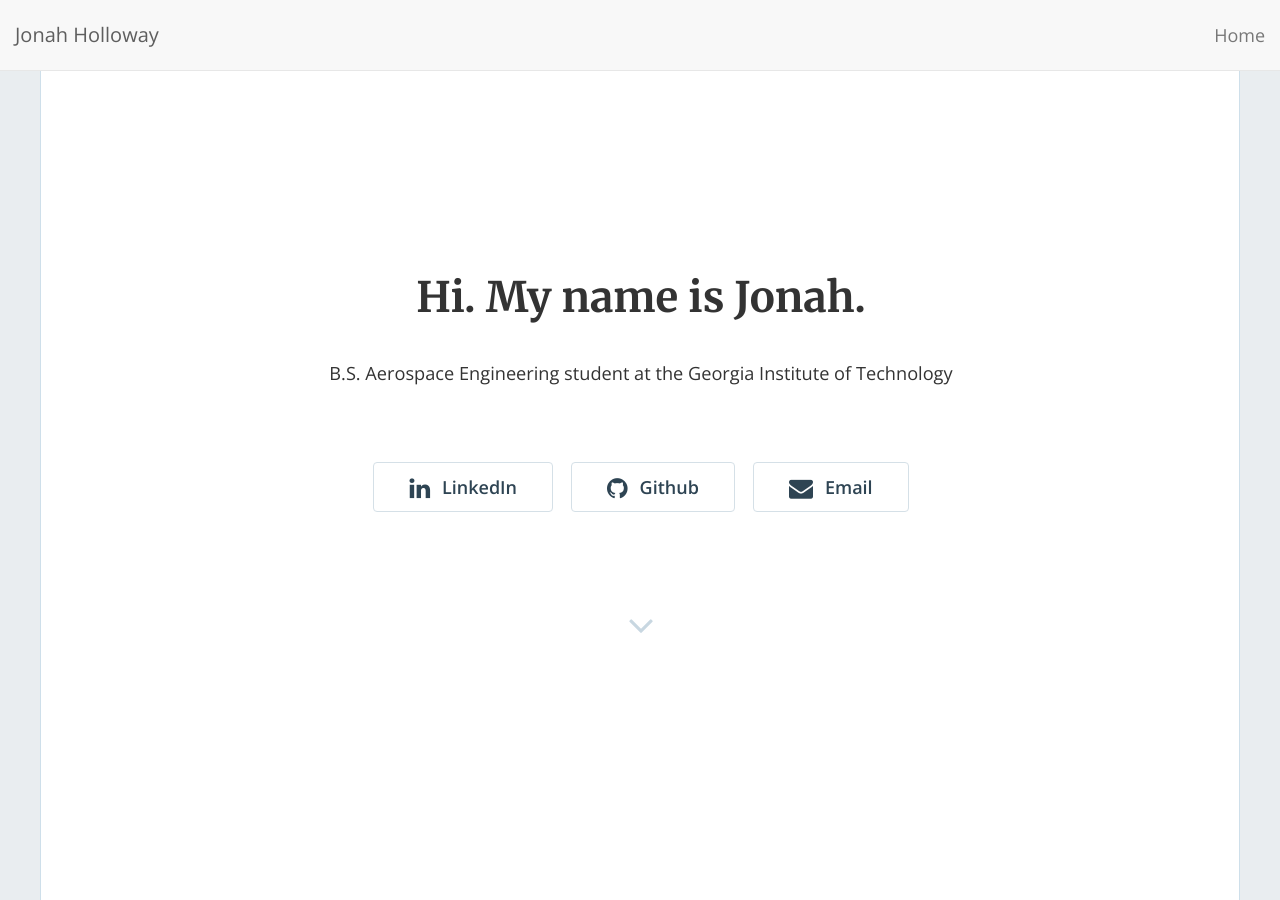
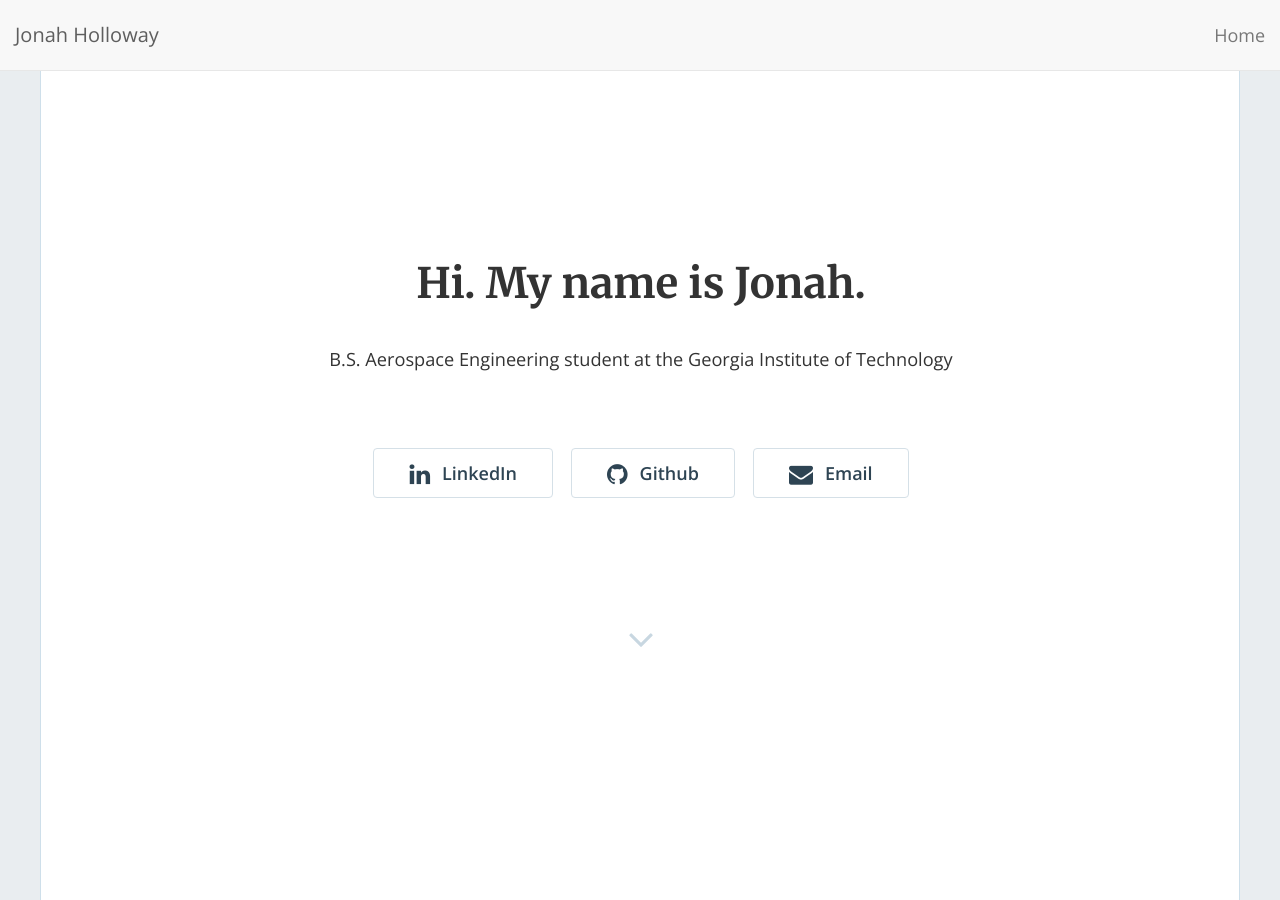
Before and after one commit to jonahholloway/jonahholloway.github.io, a Jekyll site: the page built from index.html, in a window 1280 px wide and 900 px high. Built offline with Jekyll 4.4.1, drawn with Linux system fonts in a browser that asks for light colours; nearby versions of some CDN libraries; the list of posts is cut into pages by our own code.

Commit message:
Update style.scss

```diff
--- a/css/style.scss
+++ b/css/style.scss
@@ -148,7 +148,7 @@ button.btn, input.btn {
   width: 60%;
   margin: 0 auto;
   display: table;
-  margin-bottom: 4em;
+  margin-bottom: 6em;
   @include bp-medium {
     width: 100%;
   }
```
